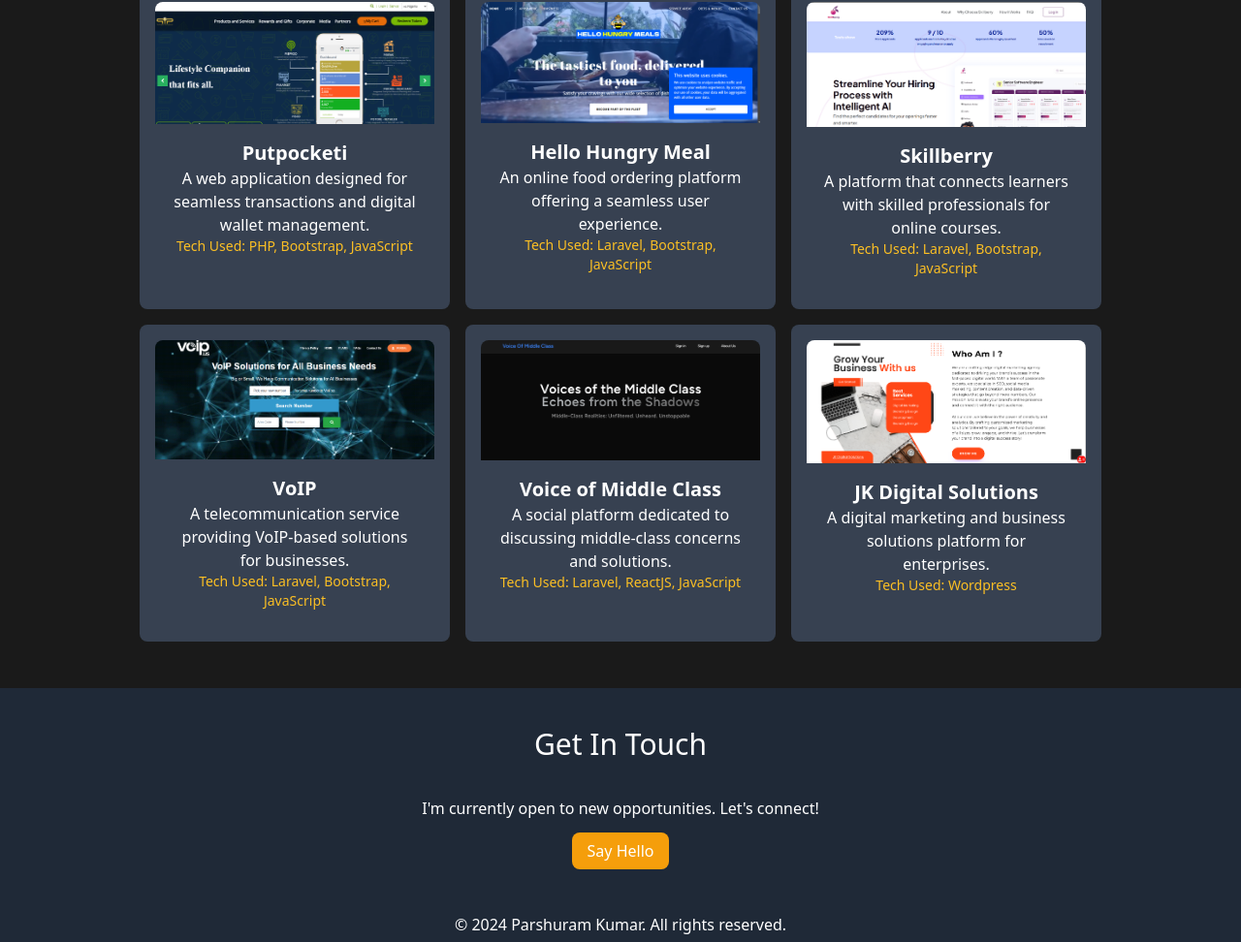
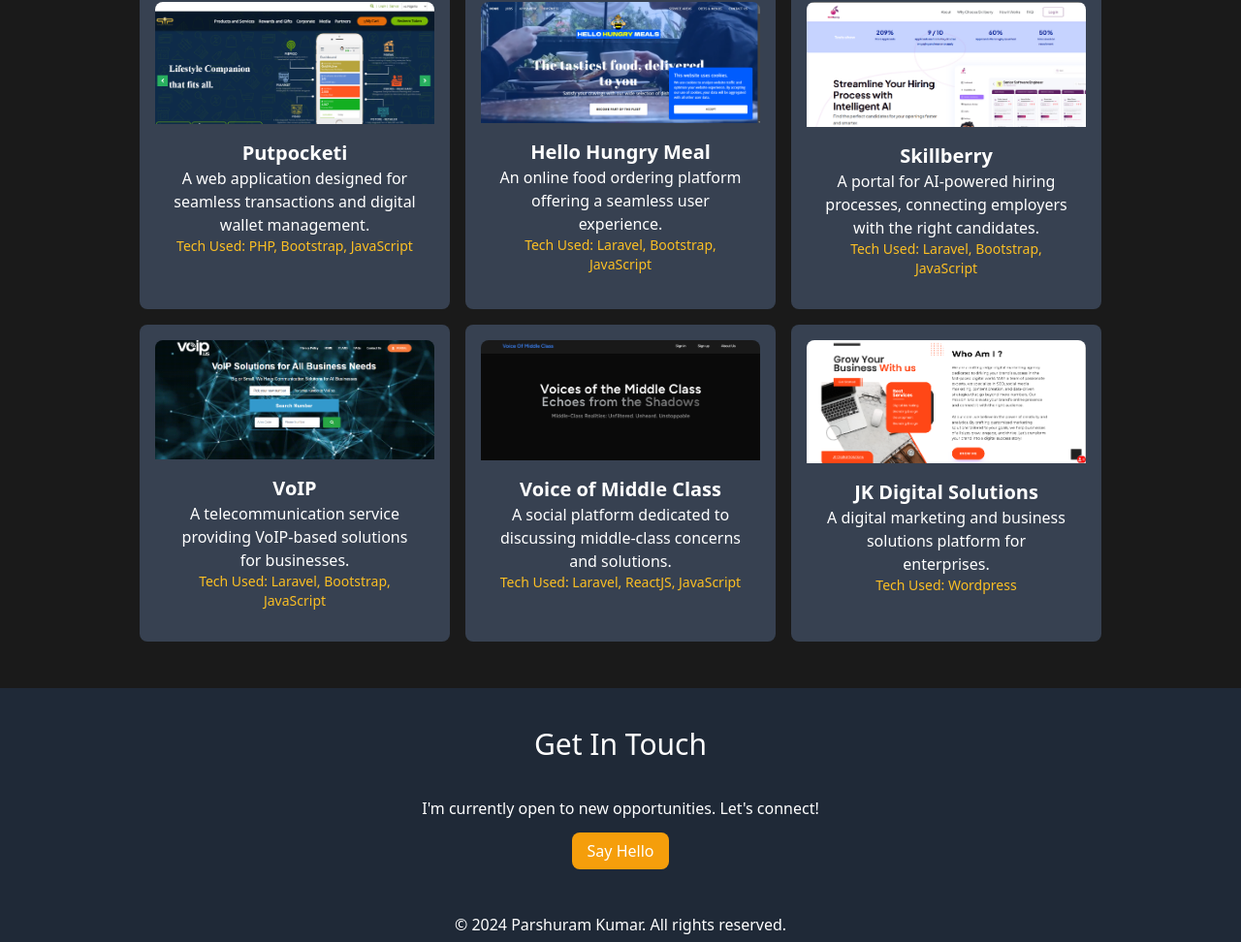
Before and after one commit to Pkumarskp/pkumarskp.github.io, a plain HTML site: page index.html in a window 1280 px wide. Shown: the part 1858-2830 px from the top of the page at 97% size. Drawn offline with nearby package versions, Linux system fonts and the light colour scheme.

Commit message:
chnages for the new cotent

```diff
--- a/index.html
+++ b/index.html
@@ -273,7 +273,7 @@
                     <img src="assets/images/skillberry.png" class="rounded-t-lg" alt="Project 3">
                     <div class="p-4">
                         <h5 class="text-xl font-semibold">Skillberry</h5>
-                        <p>A platform that connects learners with skilled professionals for online courses.</p>
+                        <p>A portal for AI-powered hiring processes, connecting employers with the right candidates.</p>
                         <p class="text-sm text-yellow-400">Tech Used: Laravel, Bootstrap, JavaScript</p>
                     </div>
                 </div>
```
